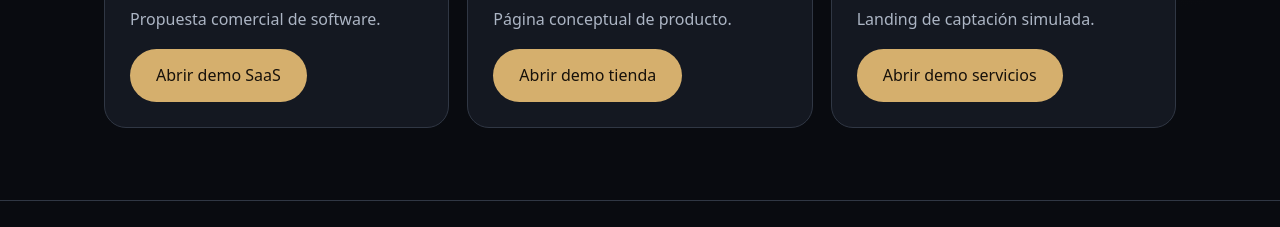
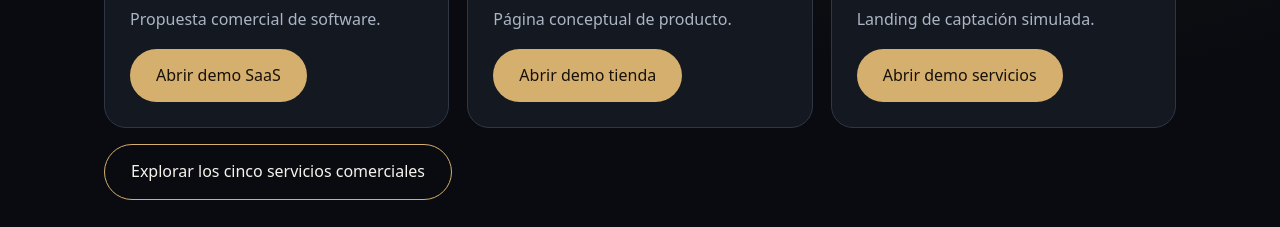
Before and after one commit to syacreator09-sys/luzya-landings, a plain HTML site: page commercial-showcase/index.html in a window 1280 px wide. Shown: the part 573-800 px from the top of the page. Drawn offline with Linux system fonts and the light colour scheme.

Commit message:
fix(showcase): expose five-service portfolio catalog from index

```diff
--- a/commercial-showcase/index.html
+++ b/commercial-showcase/index.html
@@ -1 +1 @@
-<!doctype html><html lang="es-MX"><head><meta charset="utf-8"><meta name="viewport" content="width=device-width,initial-scale=1"><title>LUZYA Commercial Landings Showcase</title><meta name="description" content="Tres landing pages comerciales demostrativas con datos sintéticos."><link rel="stylesheet" href="shared.css"></head><body><header><div class="wrap nav"><strong class="brand">LUZYA / LANDINGS</strong><span class="demo">3 demos · datos ficticios</span></div></header><main class="wrap"><section><span class="demo">Portfolio showcase v1</span><h1>Diseños que cuentan una historia.</h1><p class="lead">Tres experiencias independientes de SaaS, e-commerce y servicios. Todos los datos son sintéticos; sin pagos, leads ni resultados reales.</p><div class="cards"><article class="card"><h2>SaaS</h2><p>Propuesta comercial de software.</p><a class="cta" href="saas/">Abrir demo SaaS</a></article><article class="card"><h2>E-commerce</h2><p>Página conceptual de producto.</p><a class="cta" href="ecommerce/">Abrir demo tienda</a></article><article class="card"><h2>Servicios</h2><p>Landing de captación simulada.</p><a class="cta" href="servicios/">Abrir demo servicios</a></article></div></section></main><footer><div class="wrap">LUZYA · Showcase ficticio para evaluación comercial.</div></footer></body></html>
+<!doctype html><html lang="es-MX"><head><meta charset="utf-8"><meta name="viewport" content="width=device-width,initial-scale=1"><title>LUZYA Commercial Landings Showcase</title><meta name="description" content="Tres landing pages comerciales demostrativas con datos sintéticos."><link rel="stylesheet" href="shared.css"></head><body><header><div class="wrap nav"><strong class="brand">LUZYA / LANDINGS</strong><span class="demo">3 demos · datos ficticios</span></div></header><main class="wrap"><section><span class="demo">Portfolio showcase v1</span><h1>Diseños que cuentan una historia.</h1><p class="lead">Tres experiencias independientes de SaaS, e-commerce y servicios. Todos los datos son sintéticos; sin pagos, leads ni resultados reales.</p><div class="cards"><article class="card"><h2>SaaS</h2><p>Propuesta comercial de software.</p><a class="cta" href="saas/">Abrir demo SaaS</a></article><article class="card"><h2>E-commerce</h2><p>Página conceptual de producto.</p><a class="cta" href="ecommerce/">Abrir demo tienda</a></article><article class="card"><h2>Servicios</h2><p>Landing de captación simulada.</p><a class="cta" href="servicios/">Abrir demo servicios</a></article></div><p><a class="cta secondary" href="portfolio/">Explorar los cinco servicios comerciales</a></p></section></main><footer><div class="wrap">LUZYA · Showcase ficticio para evaluación comercial.</div></footer></body></html>
```
